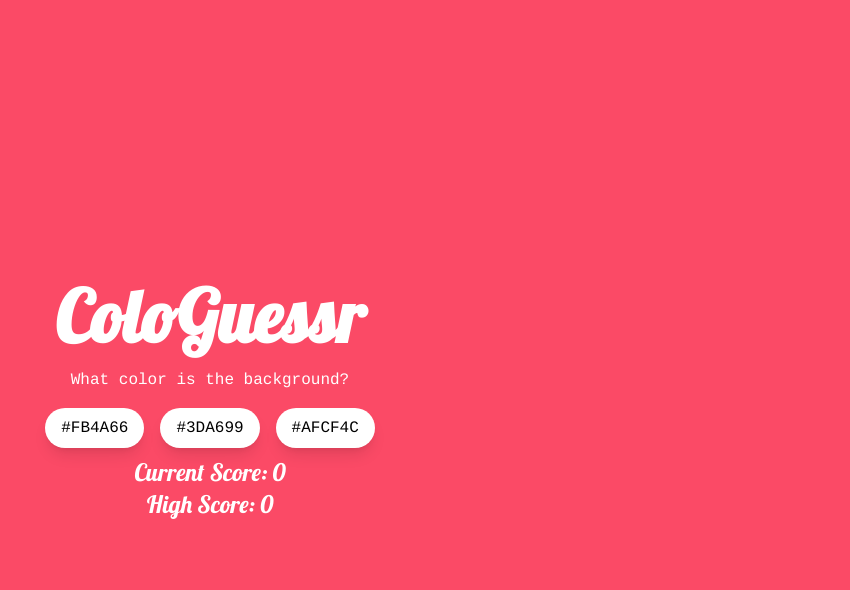
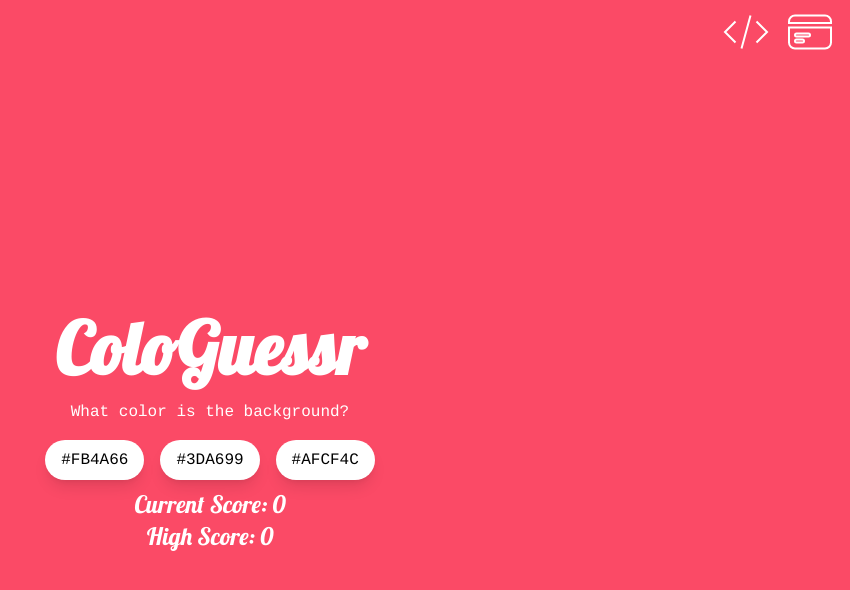
Before and after one commit to jackpordi/ColoGuessr, a Preact app: page / in a window 1280 px wide. Shown: the top 590 px of the page, without its empty margins (430-1280 px from the left). Built offline with nearby package versions, Linux system fonts and the light colour scheme.

Commit message:
Add donation link

```diff
--- a/index.html
+++ b/index.html
@@ -12,6 +12,14 @@
     <title>ColoGuessr</title>
     <meta name="description" content="Can you pick the correct color?"/>
     <meta property="og:description" content="Can you pick the correct color?"/>
+    <script async src="https://www.googletagmanager.com/gtag/js?id=G-80ZPXEBLNL"></script>
+    <script>
+    window.dataLayer = window.dataLayer || [];
+    function gtag(){dataLayer.push(arguments);}
+    gtag('js', new Date());
+
+    gtag('config', 'G-80ZPXEBLNL');
+  </script>
   </head>
   <body>
     <div id="app"></div>
--- a/src/app.tsx
+++ b/src/app.tsx
@@ -7,6 +7,8 @@ import { usePickTextColor } from "./hooks/usePickTextColor";
 
 import './index.css'
 import { sleep } from './utils';
+import { SourceCodeButton } from './components/SourceCodeButton';
+import { DonateButton } from './components/DonateButton';
 
 const randomColor = () => "#" + Math.floor(Math.random() * 0xFFFFFF << 0).toString(16).padStart(6, "0");
 
@@ -45,8 +47,13 @@ export function App() {
   return (
     <div
       style={{ backgroundColor: color }}
-      class="w-screen h-screen flex flex-col items-center justify-center transition-colors duration-200"
+      class="flex flex-col w-screen h-screen transition-colors duration-200"
     >
+      <div class="p-2 flex flex-row justify-end">
+        <SourceCodeButton color={textColor} className="mx-2 w-10 h-10 md:w-12 md:h-12"/>
+        <DonateButton color={textColor} className="mx-2 w-10 h-10 md:w-12 md:h-12"/>
+      </div>
+      <div class="flex-1 flex flex-col items-center justify-center">
       <h1 class="text-7xl font-bold font-lobster mb-2" style={{ color: textColor }}>ColoGuessr</h1>
       <div class="font-mono my-2" style={{ color: textColor }}>
         What color is the background?
@@ -74,6 +81,7 @@ export function App() {
         <br/>
         High Score: { highScore }
       </div>
+      </div>
     </div>
   )
 }
--- /dev/null
+++ b/src/components/DonateButton.tsx
@@ -0,0 +1,25 @@
+import clsx from "clsx";
+
+interface Props {
+  color: string;
+  className: string;
+}
+
+export const DonateButton = ({ color, className } : Props) => (
+  <a href="https://www.buymeacoffee.com/jackpordi" rel="noopener noreferrer" target="_blank">
+  <svg
+    xmlns="http://www.w3.org/2000/svg"
+    fill="none"
+    viewBox="0 0 24 24"
+    strokeWidth={1.5}
+    stroke={color}
+    class={clsx(
+      className,
+      "transition-all hover:scale-110",
+    )}
+  >
+  <path d="M4.5 3.75a3 3 0 00-3 3v.75h21v-.75a3 3 0 00-3-3h-15z" />
+  <path fillRule="evenodd" d="M22.5 9.75h-21v7.5a3 3 0 003 3h15a3 3 0 003-3v-7.5zm-18 3.75a.75.75 0 01.75-.75h6a.75.75 0 010 1.5h-6a.75.75 0 01-.75-.75zm.75 2.25a.75.75 0 000 1.5h3a.75.75 0 000-1.5h-3z" clipRule="evenodd" />
+  </svg>
+  </a>
+);
--- /dev/null
+++ b/src/components/SourceCodeButton.tsx
@@ -0,0 +1,24 @@
+import clsx from "clsx";
+
+interface Props {
+  color: string;
+  className: string;
+}
+
+export const SourceCodeButton = ({ color, className } : Props) => (
+  <a href="https://github.com/jackpordi/ColoGuessr" rel="noopener noreferrer" target="_blank">
+  <svg
+    xmlns="http://www.w3.org/2000/svg"
+    fill="none"
+    viewBox="0 0 24 24"
+    strokeWidth={1.5}
+    stroke={color}
+    class={clsx(
+      className,
+      "transition-all hover:scale-110",
+    )}
+  >
+    <path strokeLinecap="round" strokeLinejoin="round" d="M17.25 6.75L22.5 12l-5.25 5.25m-10.5 0L1.5 12l5.25-5.25m7.5-3l-4.5 16.5" />
+  </svg>
+  </a>
+);
```
